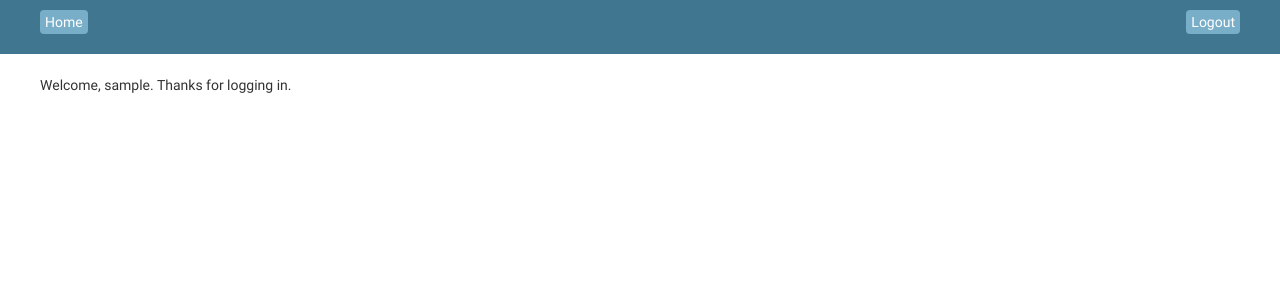
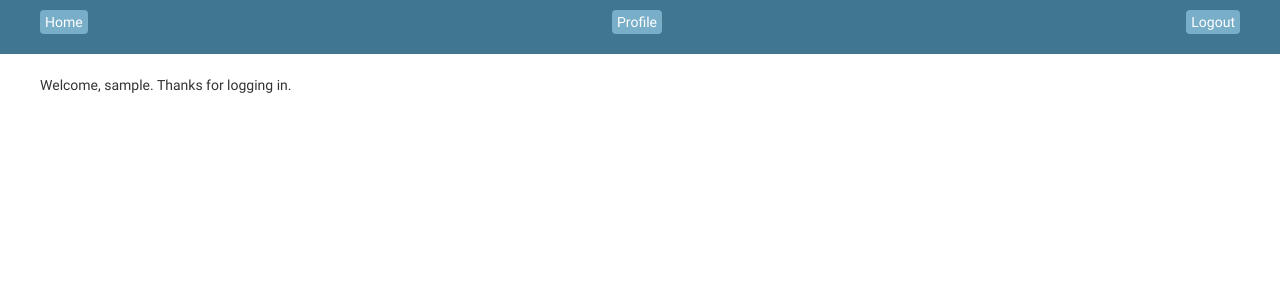
Before and after one commit to Fe-Ti/IMA, a Django app: page / in a window 1280 px wide. Shown: the top 300 px of the page. Run offline with Django 3.2, Linux system fonts and the light colour scheme; the visitor is signed in with stand-in values (Sample User, id 1).

```diff
--- a/ima/tegami/templates/base.html
+++ b/ima/tegami/templates/base.html
@@ -13,6 +13,9 @@
                 <p><a class="button" href="{% url 'tegami:index' %}">Home</a></p>
 		</div>
             {% if user.is_authenticated %}
+		<div>
+                <p><a class="button" href="{% url 'tegami:profile' %}">Profile</a></p>
+		</div>
 		<div>
                 <p><a class="button" href="{% url 'tegami:logout' %}">Logout</a></p>
 		</div>
--- a/ima/tegami/views.py
+++ b/ima/tegami/views.py
@@ -67,16 +67,7 @@ def register(request):
         user = authenticate(request, username=uname, password=passwd)
         if user is not None:
             login(request, user)
-            return HttpResponseRedirect(reverse('tegami:profile'))
         else:
             return render(request, 'tegami/error_page.html', {'error':"Some error occured, retry, please."})
 
-
-    user = authenticate(request, username=username, password=password)
-    if user is not None:
-        login(request, user)
-        # Redirect to a success page.
-        ...
-    else:
-        # Return an 'invalid login' error message.
-        ...
+    return HttpResponseRedirect(reverse('tegami:profile'))
```
